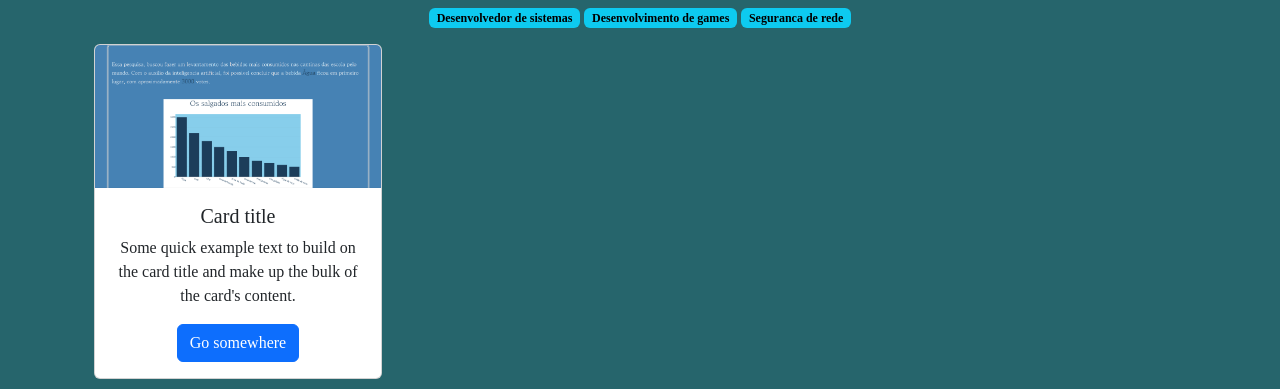
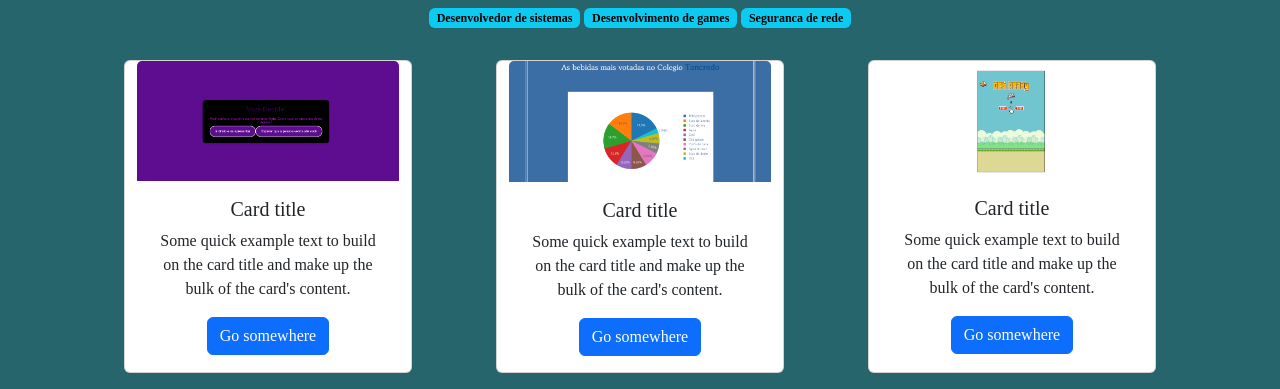
Before and after one commit to vitorgabriel15/2024-portifolio, a plain HTML site: page index.html in a window 1280 px wide. Shown: the part 437-826 px from the top of the page. Drawn offline with nearby package versions, Linux system fonts and the light colour scheme; a web font is replaced by a local one.

Commit message:
Add files via upload

```diff
--- a/index.html
+++ b/index.html
@@ -1,17 +1,24 @@
 <!DOCTYPE html>
 <html lang="pt-br">
+
 <head>
   <meta charset="UTF-8">
   <meta name="viewport" content="width=device-width, initial-scale=1.0">
   <title>Projetos dp Vitor</title>
-    <link href="https://cdn.jsdelivr.net/npm/bootstrap@5.3.3/dist/css/bootstrap.min.css" rel="stylesheet" integrity="sha384-QWTKZyjpPEjISv5WaRU9OFeRpok6YctnYmDr5pNlyT2bRjXh0JMhjY6hW+ALEwIH" crossorigin="anonymous">
+  <link href="https://cdn.jsdelivr.net/npm/bootstrap@5.3.3/dist/css/bootstrap.min.css" rel="stylesheet"
+    integrity="sha384-QWTKZyjpPEjISv5WaRU9OFeRpok6YctnYmDr5pNlyT2bRjXh0JMhjY6hW+ALEwIH" crossorigin="anonymous">
   <link rel="stylesheet" href="style.css">
 </head>
+
 <body class="container text-center">
-    <img class="img-thumbnail w-25 rounded-circle" src="https://lh3.googleusercontent.com/a/ACg8ocJQonBSiWqarm5rS57Y7TOR4aoR0ocwK8tdq_IN45T3bQOLqshf=s432-c-no" alt="">
+  <img class="img-thumbnail w-25 rounded-circle"
+    src="https://lh3.googleusercontent.com/a/ACg8ocJQonBSiWqarm5rS57Y7TOR4aoR0ocwK8tdq_IN45T3bQOLqshf=s432-c-no" alt="">
   <p classe="lead"> EU sou o vitor </p>
   <h1> Sou aluno de Desenvolvimento de Sistema do Colégio Tancredo </h1>
-    <p>Meu nome é Vitor Gabriel e tenho 17 anos. Sou aluno do Tancredo, onde estou cursando Desenvolvimento de Sistemas. Desde cedo, me interessei por tecnologia e programação, o que me levou a escolher essa área. Estou sempre buscando aprender novas linguagens e desenvolver projetos inovadores. Além dos estudos, gosto de jogar e praticar vôlei, o que enriquece minha experiência como jovem aprendiz no mundo da tecnologia.</p>
+  <p>Meu nome é Vitor Gabriel e tenho 17 anos. Sou aluno do Tancredo, onde estou cursando Desenvolvimento de Sistemas.
+    Desde cedo, me interessei por tecnologia e programação, o que me levou a escolher essa área. Estou sempre buscando
+    aprender novas linguagens e desenvolver projetos inovadores. Além dos estudos, gosto de jogar e praticar vôlei, o
+    que enriquece minha experiência como jovem aprendiz no mundo da tecnologia.</p>
   <h2> Minhas habilidades</h2>
   <div>
     <p class="badge text-bg-info">Desenvolvedor de sistemas</p>
@@ -21,14 +28,39 @@
     <p class="badge text-bg-dark"></p>
   </div>
   <main class="container">
-        <div class="card" style="width: 18rem;">
-            <img src="img/Captura de tela_2024-10-18_07-35-23.png" class="card-img-top" alt="...">
+    <div class="row justify-content-around">
+      <div class="card col-md-4 m-3" style="width: 18rem;">
+        <img src="img/Captura de tela 2024-10-18 100828.png" class="card-img-top" alt="...">
         <div class="card-body">
           <h5 class="card-title">Card title</h5>
-              <p class="card-text">Some quick example text to build on the card title and make up the bulk of the card's content.</p>
+          <p class="card-text">Some quick example text to build on the card title and make up the bulk of the card's
+            content.</p>
           <a href="#" class="btn btn-primary">Go somewhere</a>
         </div>
       </div>
-    <script src="https://cdn.jsdelivr.net/npm/bootstrap@5.3.3/dist/js/bootstrap.bundle.min.js" integrity="sha384-YvpcrYf0tY3lHB60NNkmXc5s9fDVZLESaAA55NDzOxhy9GkcIdslK1eN7N6jIeHz" crossorigin="anonymous"></script>
+
+      <div class="card col-md-4 m-3" style="width: 18rem;">
+        <img src="img/Captura de tela 2024-10-18 102101.png" class="card-img-top" alt="...">
+        <div class="card-body">
+          <h5 class="card-title">Card title</h5>
+          <p class="card-text">Some quick example text to build on the card title and make up the bulk of the card's
+            content.</p>
+          <a href="#" class="btn btn-primary">Go somewhere</a>
+        </div>
+      </div>
+      <div class="card col-md-4 m-3" style="width: 18rem;">
+        <img src="img/Captura de tela 2024-10-18 102233.png" class="card-img-top" alt="...">
+        <div class="card-body">
+          <h5 class="card-title">Card title</h5>
+          <p class="card-text">Some quick example text to build on the card title and make up the bulk of the card's
+            content.</p>
+          <a href="#" class="btn btn-primary">Go somewhere</a>
+        </div>
+      </div>
+    </div>
+    <script src="https://cdn.jsdelivr.net/npm/bootstrap@5.3.3/dist/js/bootstrap.bundle.min.js"
+      integrity="sha384-YvpcrYf0tY3lHB60NNkmXc5s9fDVZLESaAA55NDzOxhy9GkcIdslK1eN7N6jIeHz"
+      crossorigin="anonymous"></script>
 </body>
+
 </html>
```
Also changed, not shown: img/Captura de tela 2024-10-18 100828.png (added), img/Captura de tela 2024-10-18 102101.png (added), img/Captura de tela 2024-10-18 102233.png (added). Lines whose indentation alone changed are shown as unchanged.
